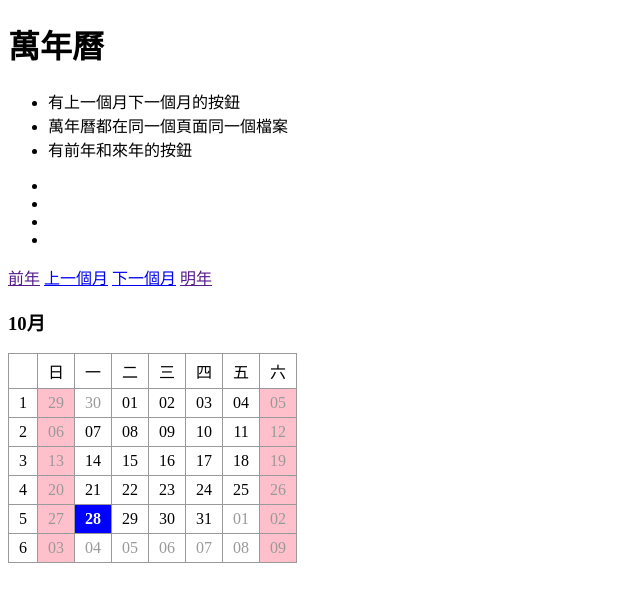
After one commit to Rory-1991/11304-PHP, a PHP site: page /calendar.php in a window 1280 px wide. The commit adds this page. Shown: the top 602 px of the page, without its empty margins (0-640 px from the left). Run offline with PHP 8.4, Linux system fonts and the light colour scheme.

Commit message:
利用網址傳值完成萬年曆

```diff
--- /dev/null
+++ b/calendar.php
@@ -0,0 +1,129 @@
+
+<!DOCTYPE html>
+<html lang="en">
+<head>
+    <meta charset="UTF-8">
+    <meta name="viewport" content="width=device-width, initial-scale=1.0">
+    <title>萬年曆</title>
+</head>
+<body>
+<h1>萬年曆</h1>
+<style>
+    table{
+        border-collapse:collapse;
+
+    }
+    td{
+        padding:5px 10px;
+        text-align: center;
+        border:1px solid #999;
+    }
+    .holiday{
+        background:pink;
+        color:#999;
+    }
+    .grey-text{
+        color:#999;
+    }
+    .today{
+        background:blue;
+        color:white;
+        font-weight:bolder;
+    }
+</style>
+
+<ul>
+    <li>有上一個月下一個月的按鈕</li>
+    <li>萬年曆都在同一個頁面同一個檔案</li>
+    <li>有前年和來年的按鈕</li>
+</ul>
+<ul>
+    <li></li>
+    <li></li>
+    <li></li>
+    <li></li>
+</ul>
+<?php
+
+if(isset($_GET['month'])){
+    $month=$_GET['month'];
+}else{
+    $month=date("m");
+}
+if(isset($_GET['year'])){
+    $year=$_GET['year'];
+
+}else{
+    $year=date("Y");
+}
+
+if($month-1<1){
+    $prevMonth=12;
+    $prevYear=$year-1;
+}else{
+    $prevMonth=$month-1;
+    $prevYear=$year;
+}
+
+if($month+1>12){
+    $nextMonth=1;
+    $nextYear=$year+1;
+}else{
+    $nextMonth=$month+1;
+    $nextYear=$year;
+}
+
+
+?>
+<a href="">前年</a>
+<a href="calendar.php?year=<?=$prevYear;?>&month=<?=$prevMonth;?>">上一個月</a>
+<a href="calendar.php?year=<?=$nextYear;?>&month=<?=$nextMonth;?>">下一個月</a>
+<a href="">明年</a>
+<h3><?php echo date("{$month}月");?></h3>
+<table>
+<tr>
+    <td></td>
+    <td>日</td>
+    <td>一</td>
+    <td>二</td>
+    <td>三</td>
+    <td>四</td>
+    <td>五</td>
+    <td>六</td>
+</tr>
+<?php
+
+$firstDay="2024-{$month}-1";
+$firstDayTime=strtotime($firstDay);
+$firstDayWeek=date("w",$firstDayTime);
+
+for($i=0;$i<6;$i++){
+    echo "<tr>";
+    echo "<td>";
+    echo $i+1;
+    echo "</td>";
+    for($j=0;$j<7;$j++){
+        //echo "<td class='holiday'>";
+        $cell=$i*7+$j -$firstDayWeek;
+        $theDayTime=strtotime("$cell days".$firstDay);
+
+        //所需樣式css判斷
+        $theMonth=(date("m",$theDayTime)==date("m",$firstDayTime))?'':'grey-text';
+        $isToday=(date("Y-m-d",$theDayTime)==date("Y-m-d"))?'today':'';
+        $w=date("w",$theDayTime);
+        $isHoliday=($w==0 || $w==6)?'holiday':'';
+
+        echo "<td class='$isHoliday $theMonth $isToday'>";
+        echo date("d",$theDayTime);
+        echo "</td>";
+
+    }
+    echo "</tr>";
+}
+
+
+
+?>
+</table>
+</body>
+</html>
--- a/index.php
+++ b/index.php
@@ -10,7 +10,7 @@
 <ul>
     <li><a href="bmi.php">BMI計算-表單傳值練習</a></li>
     <li><a href="login.php">登入檢查</a></li>
-    <li><a href=""></a></li>
+    <li><a href="calendar.php">萬年曆</a></li>
     <li><a href=""></a></li>
     <li><a href=""></a></li>
 </ul>
```
